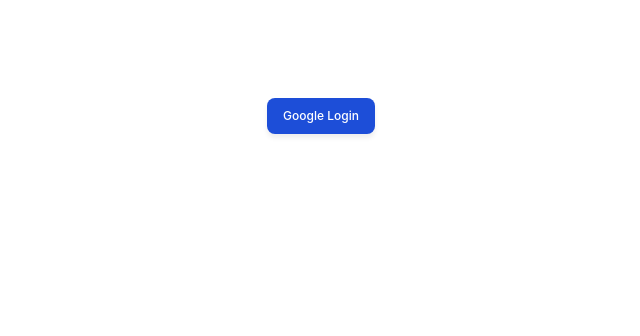
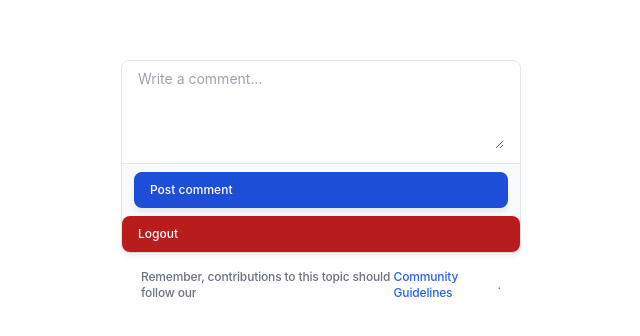
Before and after one commit to Ahzaam/openai-ui, a React (Create React App) app: page /caption in a window 1280 px wide. Shown: the part 284-620 px from the top of the page, without its empty margins (319-959 px from the left). Built offline with nearby package versions, Linux system fonts and the light colour scheme; no server answers.

Commit message:
React Router

```diff
--- a/package.json
+++ b/package.json
@@ -10,6 +10,7 @@
     "firebase": "^9.18.0",
     "react": "^18.2.0",
     "react-dom": "^18.2.0",
+    "react-router-dom": "^6.9.0",
     "react-scripts": "^5.0.1",
     "web-vitals": "^3.1.0"
   },
--- a/src/App.js
+++ b/src/App.js
@@ -1,58 +1,23 @@
 import "./App.css";
 import Authentication from "./pages/authentication";
+import { BrowserRouter as Router} from 'react-router-dom';
+import {Routes, Route} from 'react-router-dom';
+import GetCaption from './pages/generate';
+
 function App() {
   return (
-    <div>
-      <Authentication />
-    </div>
+    <Router>
+      <div>
+        <section>
+          <Routes>
+            <Route path="/" element={<Authentication />} />
+            <Route path="/caption" element={<GetCaption />} />
+
+          </Routes>
+        </section>
+      </div>
+    </Router>
   );
 }
 
 export default App;
-
-const ProductDisplay = () => (
-  <section>
-    <div className="product">
-      <div className="description">
-        <h3>Starter plan</h3>
-        <h5>$20.00 / month</h5>
-      </div>
-    </div>
-    <form action="/create-checkout-session" method="POST">
-      {/* Add a hidden field with the lookup_key of your Price */}
-      <input type="hidden" name="lookup_key" value="{{PRICE_LOOKUP_KEY}}" />
-      <button id="checkout-and-portal-button" type="submit">
-        Checkout
-      </button>
-    </form>
-  </section>
-);
-
-const SuccessDisplay = ({ sessionId }) => {
-  return (
-    <section>
-      <div className="product Box-root">
-        <div className="description Box-root">
-          <h3>Subscription to starter plan successful!</h3>
-        </div>
-      </div>
-      <form action="/create-portal-session" method="POST">
-        <input
-          type="hidden"
-          id="session-id"
-          name="session_id"
-          value={sessionId}
-        />
-        <button id="checkout-and-portal-button" type="submit">
-          Manage your billing information
-        </button>
-      </form>
-    </section>
-  );
-};
-
-const Message = ({ message }) => (
-  <section>
-    <p>{message}</p>
-  </section>
-);
--- a/src/index.js
+++ b/src/index.js
@@ -3,6 +3,7 @@
 import './index.css';
 import App from './App';
 import reportWebVitals from './reportWebVitals';
+
 
 const root = ReactDOM.createRoot(document.getElementById('root'));
 root.render(
--- a/src/pages/authentication.jsx
+++ b/src/pages/authentication.jsx
@@ -1,6 +1,8 @@
 import axios from "axios";
 import { signInWithPopUp, getUser } from "../service/authentication";
-export default function Authentication(){
+import { redirect } from "react-router-dom";
+import {  useNavigate } from 'react-router-dom';
+export default function Authentication() {
     // axios.post('https://openai-fiver.vercel.app/', {
     //     keywords: 'ahzam, pilot'
     // }).then((response) => {
@@ -9,9 +11,12 @@
     //     console.log(error.response);
     // })
 
-
-    const google_auth = () => {
-      signInWithPopUp()
+    const navigate = useNavigate();
+    const google_auth = async () => {
+        signInWithPopUp();
+        const user = await getUser();
+        console.log(user);
+        navigate("/caption");
     }
 
     getUser().then((user) => {
@@ -21,11 +26,11 @@
     return (
         <>
 
-           <button
-            onClick={google_auth}
-           type="submit" className="inline-flex items-center py-2.5 px-4 text-xs font-medium text-center text-white bg-blue-700 rounded-lg focus:ring-4 focus:ring-blue-200  hover:bg-blue-800">
-               Google Login
-           </button>
+            <button
+                onClick={google_auth}
+                type="submit" className="inline-flex items-center py-2.5 px-4 text-xs font-medium text-center text-white bg-blue-700 rounded-lg focus:ring-4 focus:ring-blue-200  hover:bg-blue-800">
+                Google Login
+            </button>
 
         </>
     )
--- a/src/pages/generate.jsx
+++ b/src/pages/generate.jsx
@@ -1,6 +1,11 @@
 import axios from "axios";
+import { signOut } from "firebase/auth";
+import { auth } from '../service/firebase';
+import { useNavigate } from 'react-router-dom';
 
-export default function GetCaption(){
+export default function GetCaption() {
+    const navigate = useNavigate();
+
     axios.post('https://openai-fiver.vercel.app/', {
         keywords: 'ahzam, pilot'
     }).then((response) => {
@@ -8,14 +13,22 @@
     }).catch((error) => {
         console.log(error.response);
     })
-
+    const handleLogout = () => {
+        signOut(auth).then(() => {
+            // Sign-out successful.
+            navigate("/");
+            console.log("Signed out successfully")
+        }).catch((error) => {
+            // An error happened.
+        });
+    }
     return (
         <>
 
             <form>
                 <div className="w-full mb-4 border border-gray-200 rounded-lg bg-gray-50 ">
                     <div className="px-4 py-2 bg-white rounded-t-lg ">
-           <label  className="sr-only">Your comment</label>
+                        <label className="sr-only">Your comment</label>
                         <textarea id="comment" rows="4" className="w-full outline-none px-0 text-sm text-gray-900 bg-white border-0  focus:ring-0 " placeholder="Write a comment..." required></textarea>
                     </div>
                     <div className="flex items-center justify-between px-3 py-2 border-t ">
@@ -24,6 +37,11 @@
                         </button>
 
                     </div>
+                    <button
+                    onClick={handleLogout}
+                    type="submit" className="inline-flex items-center py-2.5 px-4 text-xs font-medium text-center text-white bg-red-700 rounded-lg focus:ring-4 focus:ring-red-200  hover:bg-red-800">
+                        Logout
+                    </button>
                 </div>
             </form>
             <p className="ml-auto text-xs text-gray-500 ">Remember, contributions to this topic should follow our <a href="#" className="text-blue-600  hover:underline">Community Guidelines</a>.</p>
--- /dev/null
+++ b/src/removed.js
@@ -0,0 +1,46 @@
+const ProductDisplay = () => (
+    <section>
+      <div className="product">
+        <div className="description">
+          <h3>Starter plan</h3>
+          <h5>$20.00 / month</h5>
+        </div>
+      </div>
+      <form action="/create-checkout-session" method="POST">
+        {/* Add a hidden field with the lookup_key of your Price */}
+        <input type="hidden" name="lookup_key" value="{{PRICE_LOOKUP_KEY}}" />
+        <button id="checkout-and-portal-button" type="submit">
+          Checkout
+        </button>
+      </form>
+    </section>
+  );
+
+  const SuccessDisplay = ({ sessionId }) => {
+    return (
+      <section>
+        <div className="product Box-root">
+          <div className="description Box-root">
+            <h3>Subscription to starter plan successful!</h3>
+          </div>
+        </div>
+        <form action="/create-portal-session" method="POST">
+          <input
+            type="hidden"
+            id="session-id"
+            name="session_id"
+            value={sessionId}
+          />
+          <button id="checkout-and-portal-button" type="submit">
+            Manage your billing information
+          </button>
+        </form>
+      </section>
+    );
+  };
+
+  const Message = ({ message }) => (
+    <section>
+      <p>{message}</p>
+    </section>
+  );
```
Also changed, not shown: 1 other file (tests, documents, lock files or other folders). Lines whose indentation alone changed are shown as unchanged.
